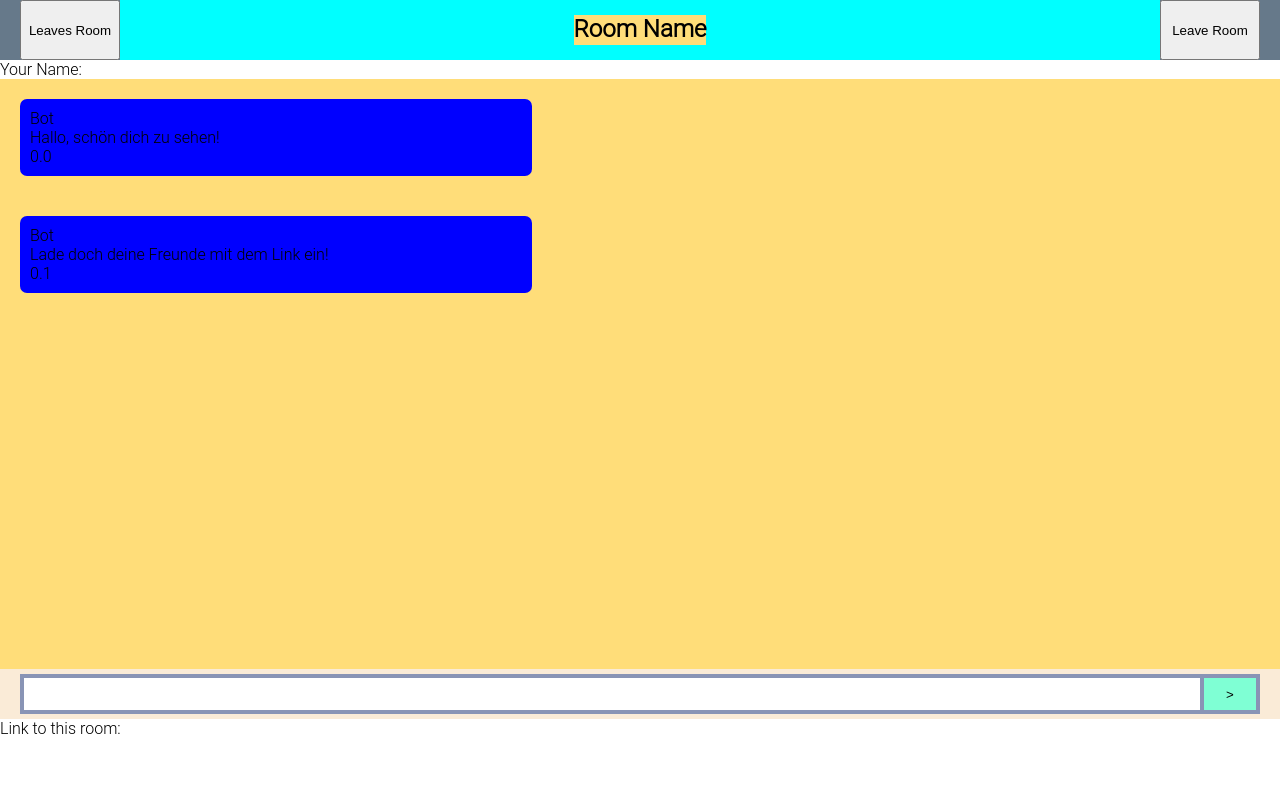
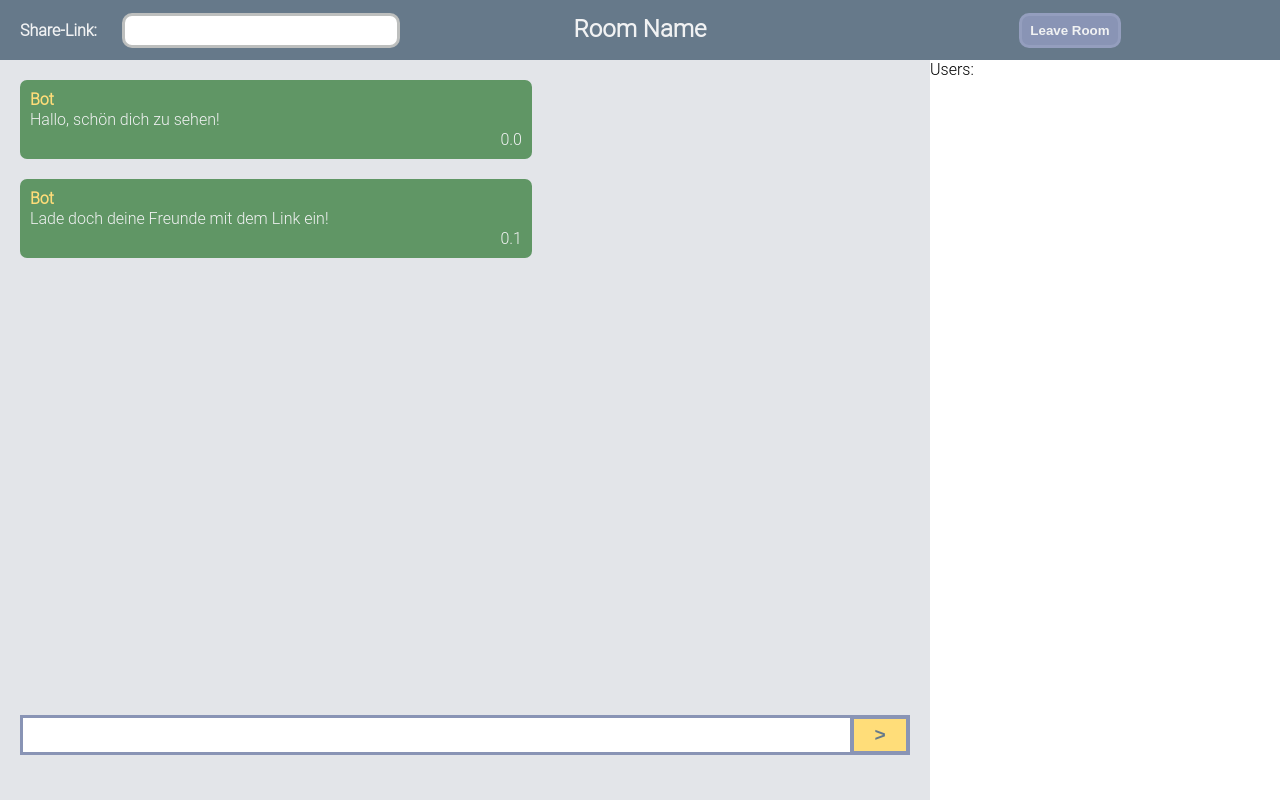
Before and after one commit to wangfelix/chat-app, a website: page public/html/room.html in a window 1280 px wide. Drawn offline with nearby package versions, Linux system fonts and the light colour scheme; no server answers.

Commit message:
working on chat-room styling and react components

```diff
--- a/public/css/room.css
+++ b/public/css/room.css
@@ -4,7 +4,9 @@
     --input-text-max-width: 350px;
     --input-text-border-color: rgb(189, 191, 190);
     --input-text-border-color-focus: rgb(79, 152, 224);
-    --btn-height: 40px
+    --btn-height: 40px;
+
+    --navbar-heigth: 60px;
 }
 
 *{
@@ -23,49 +25,101 @@ body{
 
 #navbar{
     background: var(--main-bg-color);
-    height: 60px;
+    height: var(--navbar-heigth);
     display: grid;
-    grid-template-columns: 20px 100px auto 100px 20px;
+    grid-template-columns: 20px 380px auto 380px 20px;
 }
 
 #room-name-container{
     display: grid;
     place-content: center;
-    background: aqua;
 }
 
 #room-name {
-    background: #ffdd79;
     height: 30px;
+    color: #f1f2f3;
+}
+#room-div{
+    height: calc(100vh - var(--navbar-heigth));
+}
+#main-content-container{
+    height: 100%;
+}
+
+#main-content-container{
+    display: grid;
+    grid-template-columns: auto 350px;
+}
+
+#share-link-container{
+    display: flex;
+    flex-direction: row;
+}
+#share-link-label{
+    width: 140px;
+    font-weight: bold;
+    color: #f1f2f3;
+    place-self: center;
+}
+#share-room-link{
+    height: 35px;
+    place-self: center;
+    width: 100%;
+    border-style: solid;
+    border-radius: 10px;
+    border-color: rgb(189, 191, 190);
+    border-width: 3px;
+    text-align: center;
+    font-weight: bolder;
+}
+#share-room-link:focus{
+    outline: none;
+    box-shadow: none;
+}
+
+#message{
+    margin-top: 20px;
+    margin-left: 20px;
+    background: #609665;
+    padding: 10px;
+    border-radius: 7px;
+    max-width: 40vw;
+    color: #f1f2f3;
+    display: grid;
+    grid-template-rows: 20px auto 20px;
+}
+
+#author-div{
+    font-weight: bolder;
+    color: #ffdd79;
+}
+
+#message-time-div{
+    place-self: end;
+}
+
+#msg-div{
 }
 
 
 #messages-container{
-    height: calc(100vh - 160px);
-    background: antiquewhite;
+    height: 100%;
+    background: #e3e5e9;
     display: grid;
-    grid-template-rows: auto 50px;
-    width: 100%;
+    grid-template-rows: auto 90px;
 }
 
 #messages{
-    background: #ffdd79;
     width: 100%;
     overflow-y: scroll;
     display: flex;
     flex-direction: column;
 }
 
-#message{
-    margin: 20px;
-    background: blue;
-    padding: 10px;
-    border-radius: 7px;
-    max-width: 40vw;
-}
 #write-message{
     display: grid;
     grid-template-columns: auto 80px;
+    height: 50px;
 }
 
 #new-message{
@@ -73,7 +127,7 @@ body{
     border-style: solid;
     border-right-style: none;
     border-color: #8994b5;
-    border-width: 4px;
+    border-width: 3px;
 }
 #new-message:focus{
     outline: none;
@@ -85,6 +139,27 @@ body{
     margin: 5px 20px 5px 0;
     border: solid;
     border-color: #8994b5;
-    background: aquamarine;
+    background: #ffdd79;
+    font-weight: bolder;
+    font-size: larger;
+    color: var(--main-bg-color);
     border-width: 4px;
 }
+
+#leave-room-container{
+    place-self: center;
+    display: grid;
+}
+
+#leave-room {
+    padding: 3px 8px 3px 8px;
+    border-radius: 10px;
+    border-style: solid;
+    place-self: center;
+    background: #8994b5;
+    border-color: #949ebe;
+    border-width: 3px;
+    color: #f1f2f3;
+    font-weight: bold;
+    height: 35px;
+}
--- a/public/javascript/room.js
+++ b/public/javascript/room.js
@@ -4,8 +4,6 @@ const userId = window.location.pathname.substr(1).split("/")[1]
 class Room extends React.Component {
     constructor(props) {
         super(props);
-        this.connect = this.connect.bind(this)
-        this.sendMessage = this.sendMessage.bind(this)
         this.state = {
             socket: null,
             messages: [
@@ -21,11 +19,6 @@ class Room extends React.Component {
     }
 
     componentDidMount() {
-        this.connect();
-    }
-
-    connect() {
-        // const socket = io();
         let that = this; // cache the this
 
         that.state.socket.on('connect', function(){
@@ -37,16 +30,9 @@ class Room extends React.Component {
 
         that.state.socket.on("room joined", ({roomName, userName, messages}) => {
 
-            //TEST--
-            console.log(that.state.socket.id);
-            console.log("room joined")
-            console.log("Username: " + userName)
-            console.log("Roomname: " + roomName)
-            //--END TEST
-
             document.getElementById('room-name').innerHTML = roomName
             document.getElementById('user-name').innerHTML += userName
-            document.getElementById('share-room-link').innerHTML = "" + window.location.host + "/" +window.location.pathname.substr(1).split("/")[0]
+            document.getElementById('share-room-link').value = "" + window.location.host + "/" +window.location.pathname.substr(1).split("/")[0]
 
             console.log("messages:")
             console.log(messages)
@@ -64,35 +50,29 @@ class Room extends React.Component {
         })
     }
 
-    sendMessage() {
-        //TODO Change message input content to a state property
-        const message = document.getElementById('new-message').value
-        console.log("new message: " + message)
-        this.state.socket.emit('send message', {"roomId": roomId, "userId": userId, "message": message})
-    }
-
     render() {
 
         return (
-            <div>
+            <div id={"room-div"}>
 
                 <NavBar state = {this.state}/>
-                <p id="user-name">Your Name: </p>
 
-                <div id="messages-container">
+                <div id={"main-content-container"}>
+                    <div id="messages-container">
 
-                    <div id="messages">
-                        {this.state.messages.map(message => (<Message key={message.messageTime} messageData = {message}/>))}
+                        <div id="messages">
+                            {this.state.messages.map(message => (<Message key={message.messageTime} messageData = {message}/>))}
+                        </div>
+
+                        <MessageTextBox socket = {this.state.socket}/>
+
                     </div>
 
-                    <div id="write-message">
-                        <input id="new-message" type="text"/>
-                        <button id="send-new-message-btn" onClick={this.sendMessage}>></button>
+                    {/*TODO Rechte Leiste mit aktiven Nutzern*/}
+                    <div id={"test"}>
+                        <p id="user-name">Users: </p>
                     </div>
-
                 </div>
-
-                <p id="share-room-link">Link to this room: </p>
 
             </div>
         );
--- a/public/javascript/util-components/Message.js
+++ b/public/javascript/util-components/Message.js
@@ -19,3 +19,30 @@ class Message extends React.Component {
         )
     }
 }
+
+class MessageTextBox extends React.Component{
+
+    constructor(props) {
+        super(props);
+        this.sendMessage = this.sendMessage.bind(this)
+        this.state = {
+            socket: this.props.socket
+        }
+    }
+
+    sendMessage() {
+        //TODO Change message input content to a state property
+        const message = document.getElementById('new-message').value
+        console.log("new message: " + message)
+        this.state.socket.emit('send message', {"roomId": roomId, "userId": userId, "message": message})
+    }
+
+    render() {
+        return(
+            <div id="write-message">
+                <input id="new-message" type="text"/>
+                <button id="send-new-message-btn" onClick={this.sendMessage}>></button>
+            </div>
+        )
+    }
+}
--- a/public/javascript/util-components/NavBar.js
+++ b/public/javascript/util-components/NavBar.js
@@ -27,11 +27,16 @@ class NavBar extends React.Component {
         return (
             <div id={"navbar"}>
                 <div></div>
-                <button id="leave-room" onClick={this.leaveRoom}>Leaves Room</button>
+                <div id={"share-link-container"}>
+                    <p id={"share-link-label"}>Share-Link: </p>
+                    <input id={"share-room-link"} type="text" readOnly/>
+                </div>
                 <div id={"room-name-container"}>
                     <h2 id={"room-name"}>Room Name</h2>
                 </div>
-                <button id="leave-room" key={this.props.socket} onClick={this.leaveRoom}>Leave Room</button>
+                <div id={"leave-room-container"}>
+                    <button id="leave-room" onClick={this.leaveRoom}>Leave Room</button>
+                </div>
                 <div></div>
             </div>
         )
```
